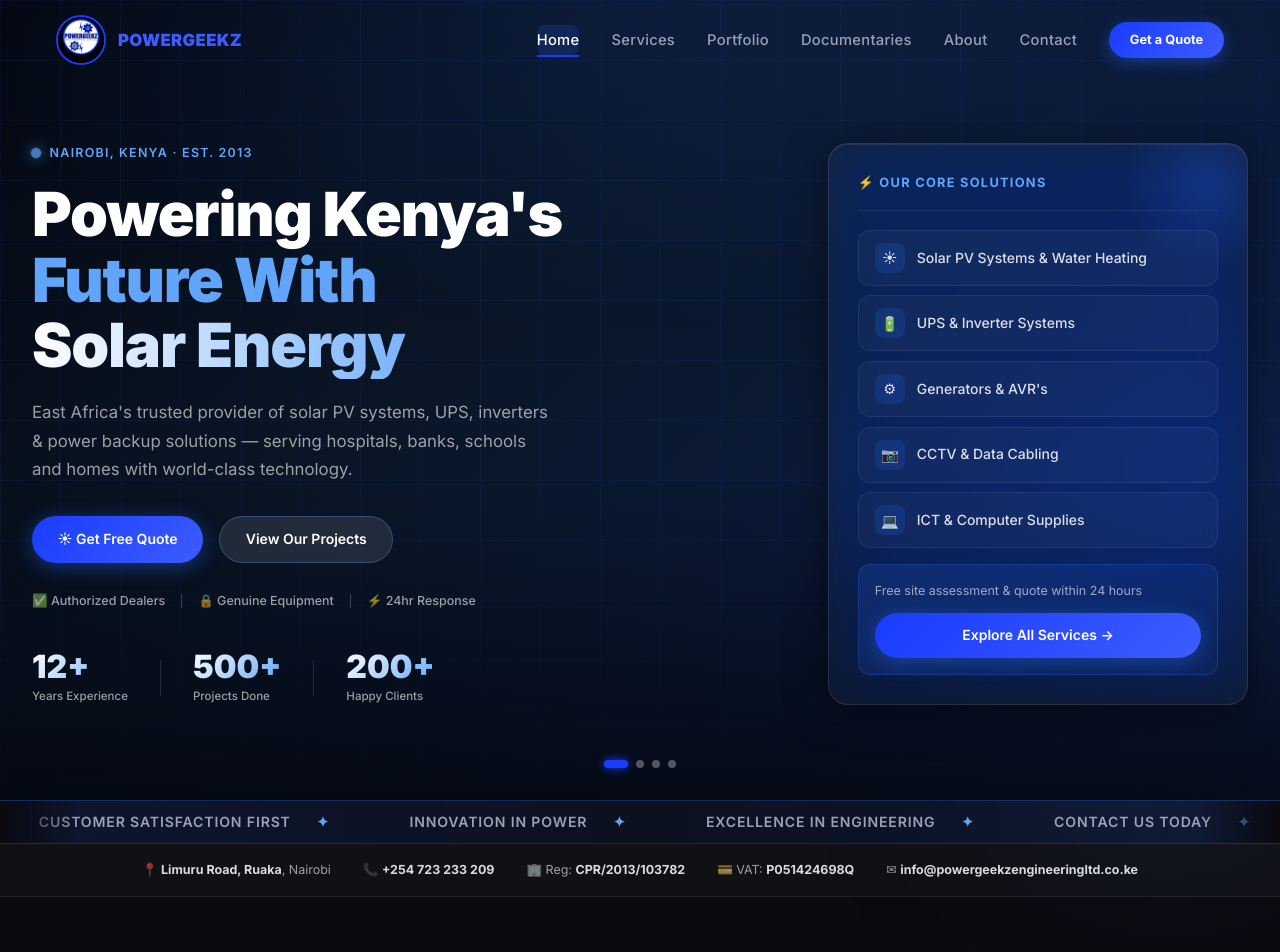
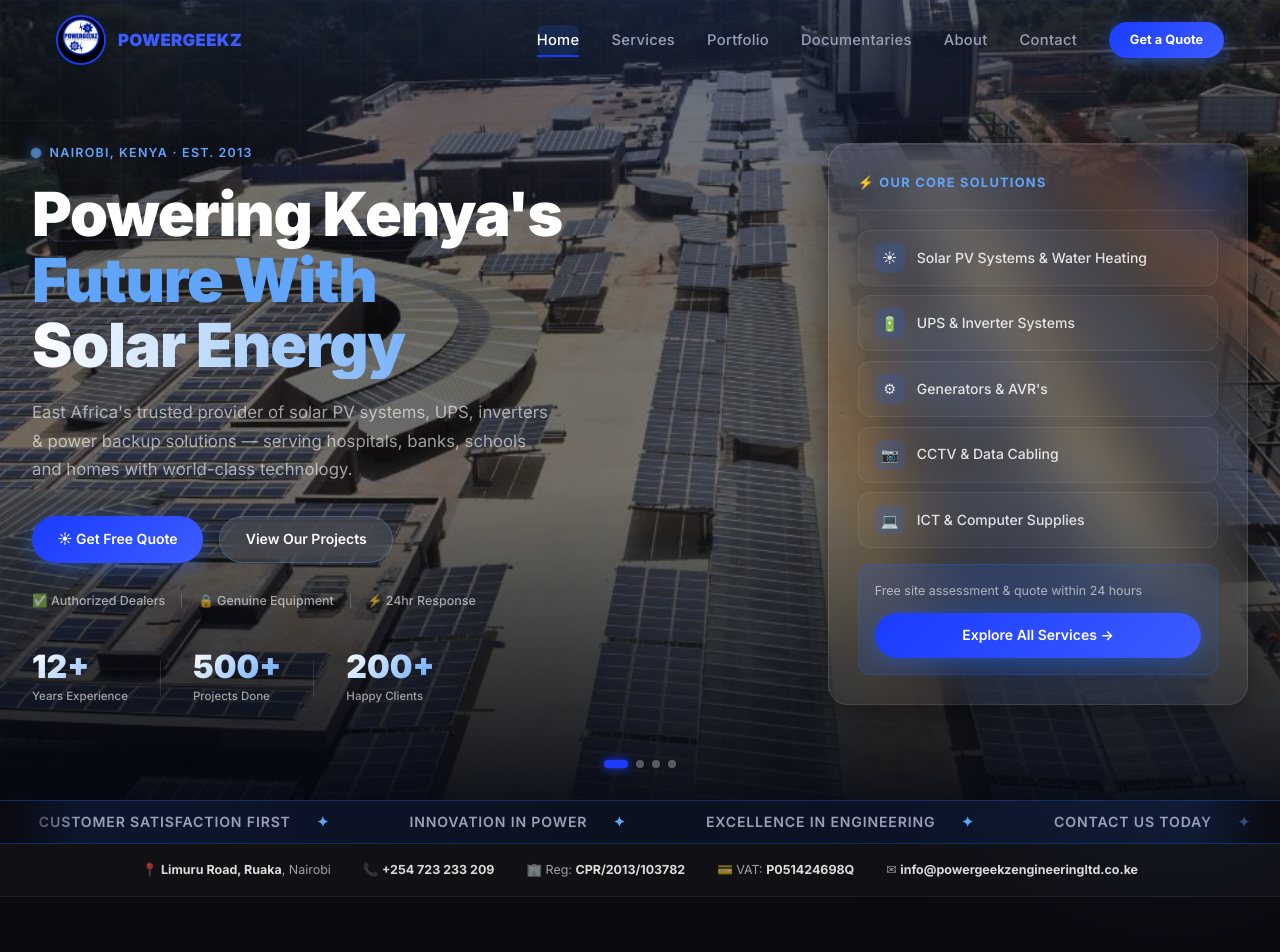
Before and after one commit to Kisambohanningtone/PowerGeekz, a Flask app: page / in a window 1280 px wide. Shown: the top 952 px of the page. Run offline with Flask 3, Linux system fonts and the light colour scheme.

Commit message:
update everything

```diff
--- a/static/css/index.css
+++ b/static/css/index.css
@@ -349,24 +349,50 @@ body::after {
   align-items: center;
   padding: 7rem 0 4rem;
   overflow: hidden;
+  background-image:
+    linear-gradient(rgba(0, 0, 0, 0.55), rgba(0, 0, 0, 0.55)),
+    url("../hero3.jpg");
+
+  background-size: cover;
+  background-position: center;
+  background-repeat: no-repeat;
+  background-attachment: fixed; /* optional: parallax feel — remove if you want static */
+
+   background-image:
+    linear-gradient(rgba(0, 0, 0, 0.55), rgba(0, 0, 0, 0.55)),
+    url("../hero2.jpg");
+
+  background-size: cover;
+  background-position: center;
+  background-repeat: no-repeat;
+  background-attachment: fixed; /* optional: parallax feel — remove if you want static */
 }
 
-/* Slideshow BG */
-.hero-bg { position: absolute; inset: 0; z-index: 0; }
-.hero-slide {
-  position: absolute; inset: 0;
-  background-size: cover;
-  background-position: center;
-  opacity: 0;
-  transition: opacity 1.2s ease;
+
+
+.hero-slide:nth-child(1){
+    background-image:
+    linear-gradient(rgba(0,0,0,.55),rgba(0,0,0,.55)),
+    url("../hero3.jpg");
 }
-.hero-slide.active { opacity: 1; }
-.hero-slide:nth-child(1) { background: linear-gradient(135deg, #040811 0%, #0a1628 40%, #0d2050 100%); }
-.hero-slide:nth-child(2) { background: linear-gradient(135deg, #050d20 0%, #0a1f44 50%, #0b1840 100%); }
-.hero-slide:nth-child(3) { background: linear-gradient(135deg, #020810 0%, #0d1a30 50%, #142050 100%); }
-.hero-slide:nth-child(4) { background: linear-gradient(135deg, #040c18 0%, #091828 50%, #0e2044 100%); }
 
-/* Grid overlay */
+.hero-slide:nth-child(2){
+    background-image:
+    linear-gradient(rgba(0,0,0,.55),rgba(0,0,0,.55)),
+    url("../hero4.jpg");
+}
+
+.hero-slide:nth-child(3){
+    background-image:
+    linear-gradient(rgba(0,0,0,.55),rgba(0,0,0,.55)),
+    url("../hero5.jpg");
+}
+
+.hero-slide:nth-child(4){
+    background-image:
+    linear-gradient(rgba(0,0,0,.55),rgba(0,0,0,.55)),
+    url("../hero2.jpg");
+}
 .hero::before {
   content: '';
   position: absolute; inset: 0;
@@ -451,7 +477,6 @@ body::after {
 .trust-divider { width: 1px; height: 14px; background: rgba(255,255,255,0.2); }
 
 .hero-stats { display: flex; align-items: center; gap: 2rem; }
-.hero-stat {}
 .hs-num {
   font-size: 2rem;
   font-weight: 900;
@@ -465,7 +490,6 @@ body::after {
 .hs-div { width: 1px; height: 36px; background: rgba(255,255,255,0.12); }
 
 /* Right – Hero Card */
-.hero-right {}
 .hero-card {
   background: rgba(255,255,255,0.04);
   backdrop-filter: blur(30px) saturate(200%);
--- a/templates/index.html
+++ b/templates/index.html
@@ -175,16 +175,16 @@
     </div>
     <div class="srv-grid">
       <div class="srv-card reveal d1">
-        <div class="srv-img-wrap"><img class="srv-img" src="{{ url_for('static', filename='PW15.jpeg') }}" alt="Solar PV" loading="lazy"><span class="srv-cat">Solar Energy</span></div>
+        <div class="srv-img-wrap"><img class="srv-img" src="{{ url_for('static', filename='PW38.jpeg') }}" alt="Solar PV" loading="lazy"><span class="srv-cat">Solar Energy</span></div>
         <div class="srv-body"><span class="tag">Solar PV</span><h3>Solar PV Systems</h3><p>Complete grid-tie, off-grid and hybrid solar panel installation, commissioning and maintenance. Includes solar water heating.</p><a href="{{ url_for('services') }}" class="srv-link">Learn More →</a></div>
       </div>
       <div class="srv-card reveal d2">
-        <div class="srv-img-wrap"><img class="srv-img" src="{{ url_for('static', filename='PW38.jpeg') }}" alt="UPS" loading="lazy"><span class="srv-cat">Power Backup</span></div>
+        <div class="srv-img-wrap"><img class="srv-img" src="{{ url_for('static', filename='PW5.jpeg') }}" alt="UPS" loading="lazy"><span class="srv-cat">Power Backup</span></div>
         <div class="srv-body"><span class="tag">UPS Systems</span><h3>UPS &amp; Inverter Systems</h3><p>Industrial and commercial UPS solutions from 400VA to 1MVA. APC, EATON, MGE, MECER, LEIBERT and INVT brands.</p><a href="{{ url_for('services') }}" class="srv-link">Learn More →</a></div>
       </div>
       <div class="srv-card reveal d3">
-        <div class="srv-img-wrap"><img class="srv-img" src="{{ url_for('static', filename='PW39.jpeg') }}" alt="Generators" loading="lazy"><span class="srv-cat">Power Generation</span></div>
-        <div class="srv-body"><span class="tag">Generators</span><h3>Generators &amp; AVR's</h3><p>Supply, installation and maintenance of generators and automatic voltage regulators for uninterrupted power.</p><a href="{{ url_for('services') }}" class="srv-link">Learn More →</a></div>
+        <div class="srv-img-wrap"><img class="srv-img" src="{{ url_for('static', filename='PW48.jpeg') }}" alt="Generators" loading="lazy"><span class="srv-cat">Power Generation</span></div>
+        <div class="srv-body"><span class="tag">Generators</span><h3>Generators &amp; AVS</h3><p>Supply, installation and maintenance of generators and automatic voltage regulators for uninterrupted power.</p><a href="{{ url_for('services') }}" class="srv-link">Learn More →</a></div>
       </div>
     </div>
   </div>
@@ -211,15 +211,15 @@
     </div>
     <div class="pp-grid">
       <div class="pp-card reveal d1">
-        <div class="pp-img-wrap"><img class="pp-img" src="{{ url_for('static', filename='PW28.jpeg') }}" alt="Gertrude's Hospital" loading="lazy"><span class="pp-cat">UPS · Maintenance</span></div>
+        <div class="pp-img-wrap"><img class="pp-img" src="{{ url_for('static', filename='pic5.jpeg') }}" alt="Gertrude's Hospital" loading="lazy"><span class="pp-cat">UPS · Maintenance</span></div>
         <div class="pp-body"><h4>Gertrude's Children's Hospital</h4><p>4-year maintenance contract across 15+ satellite clinics. UPS and parallel inverter systems nationwide.</p><div class="pp-meta"><span>📍 15+ Locations</span><span>⚡ 15KVA</span><span>🏥 Healthcare</span></div></div>
       </div>
       <div class="pp-card reveal d2">
-        <div class="pp-img-wrap"><img class="pp-img" src="{{ url_for('static', filename='PW22.jpeg') }}" alt="Basco Paints" loading="lazy"><span class="pp-cat">Solar · Inverter</span></div>
+        <div class="pp-img-wrap"><img class="pp-img" src="{{ url_for('static', filename='img24.jpeg') }}" alt="Basco Paints" loading="lazy"><span class="pp-cat">Solar · Inverter</span></div>
         <div class="pp-body"><h4>Basco Paints — Solar &amp; Inverter</h4><p>Complete solar and inverter installation for Kenya's leading paint manufacturer, reducing energy costs significantly.</p><div class="pp-meta"><span>📍 Nairobi</span><span>☀ Solar+Inverter</span><span>🏭 Manufacturing</span></div></div>
       </div>
       <div class="pp-card reveal d3">
-        <div class="pp-img-wrap"><img class="pp-img" src="{{ url_for('static', filename='PW37.jpeg') }}" alt="Karen Hospital" loading="lazy"><span class="pp-cat">UPS · Repair</span></div>
+        <div class="pp-img-wrap"><img class="pp-img" src="{{ url_for('static', filename='pic9.jpeg') }}" alt="Karen Hospital" loading="lazy"><span class="pp-cat">UPS · Repair</span></div>
         <div class="pp-body"><h4>Karen Hospital</h4><p>Supply of 10KVA UPS units plus major repairs of 80KVA, 30KVA and 100KVA systems with preventive maintenance.</p><div class="pp-meta"><span>📍 Karen, Nairobi</span><span>⚡ 100KVA</span><span>🏥 Healthcare</span></div></div>
       </div>
     </div>
```
Also changed, not shown: templates/services.html (+19 -19 lines), static/PW44.jpeg (added), static/PW45.jpeg (added), static/PW46.jpeg (added), static/PW47.jpeg (added), static/PW48.jpeg (added), static/hero1.jpg (added), static/hero2.jpg (added), static/hero3.jpg (added), static/hero4.jpg (added), static/hero5.jpg (added).
